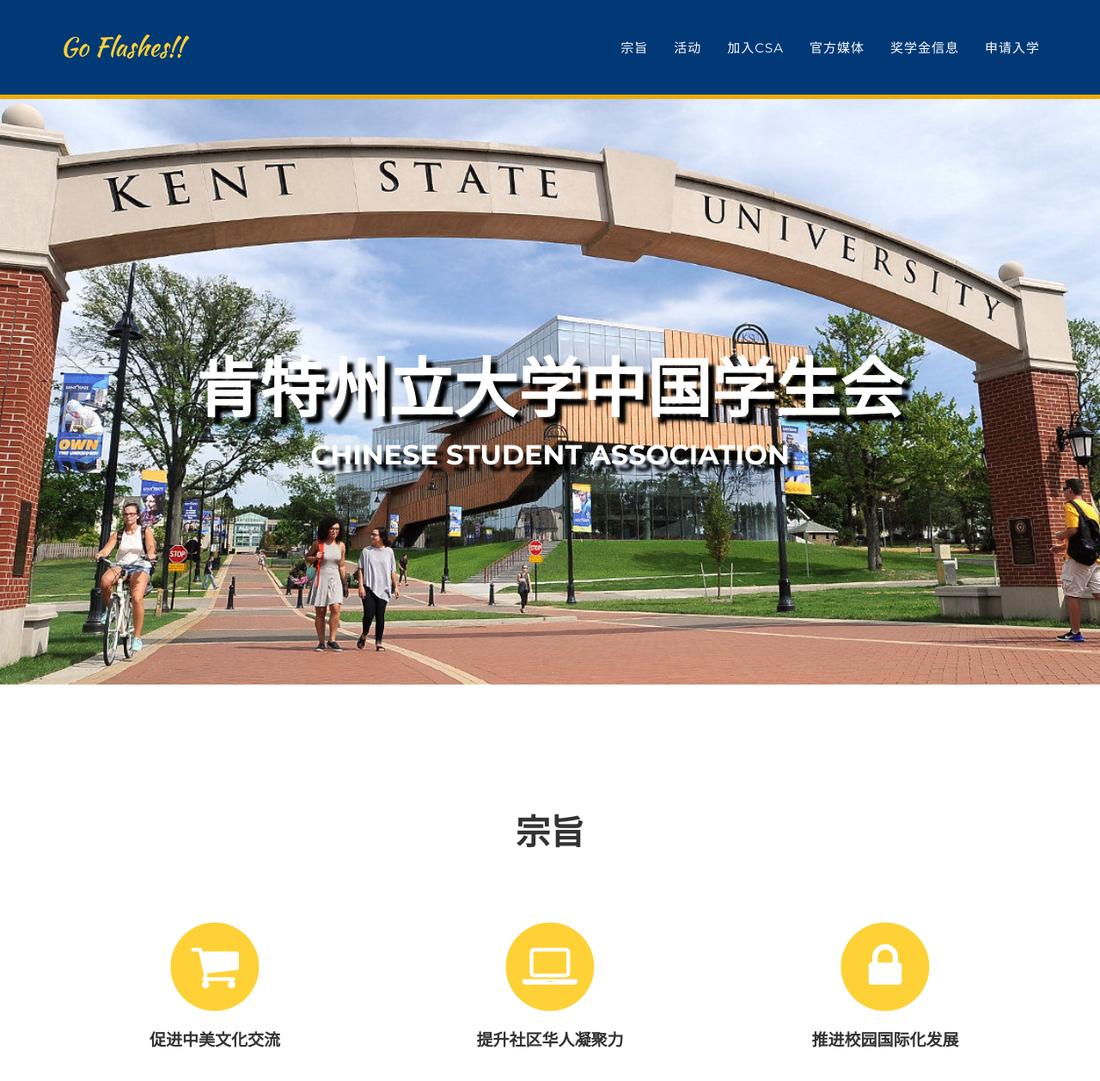
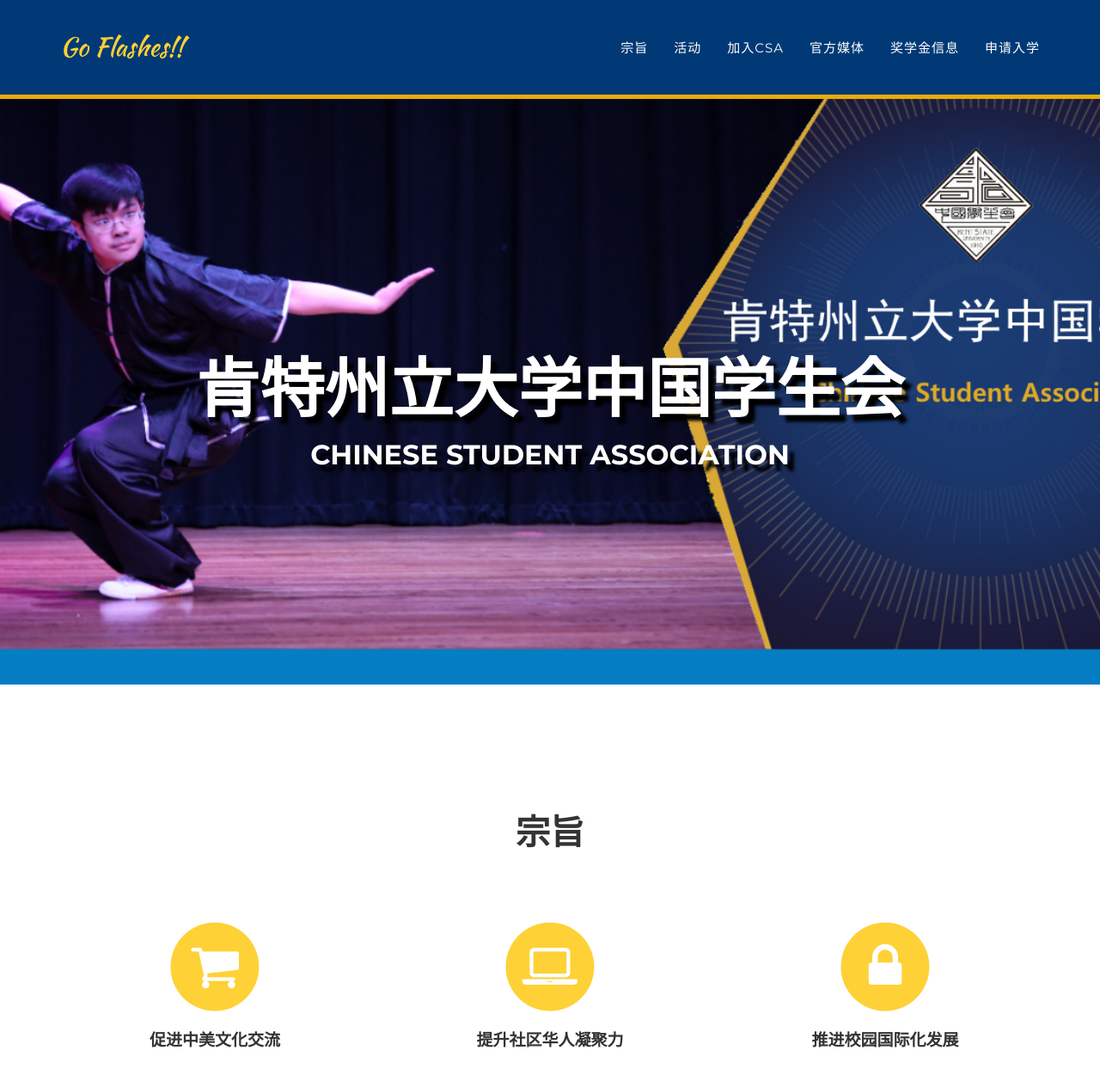
Before and after one commit to csakent/csakent.github.io, a Jekyll site: the page built from index.html, in a window 1280 px wide and 1400 px high. Shown: the top 1257 px of the window at 86% size. Built offline with Jekyll 4.4.1, drawn with Linux system fonts in a browser that asks for light colours; some web fonts are replaced.

Commit message:
change landingpage

```diff
--- a/_includes/css/agency.css
+++ b/_includes/css/agency.css
@@ -272,7 +272,7 @@
     text-align: center;
     color: #fff;
     background-attachment: scroll;
-    background-image: url('{{ site.baseurl }}/img/landingpage.jpg');
+    background-image: url('{{ site.baseurl }}/img/landingpage-wushu.png');
     background-position: center center;
     background-repeat: none;
     -webkit-background-size: cover;
```
Also changed, not shown: img/landingpage-wushu.png (added).
